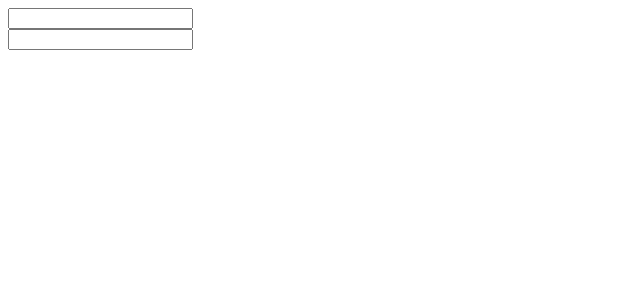
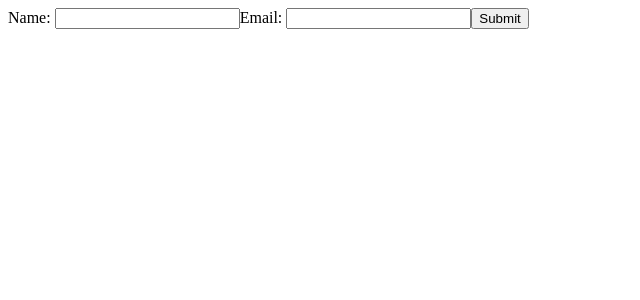
Before and after one commit to FilipVirabyan/example, an Angular app: page / in a window 1280 px wide. Shown: the top 300 px of the page, without its empty margins (0-640 px from the left). Built offline with nearby package versions, Linux system fonts and the light colour scheme.

Commit message:
Update app.component.html

```diff
--- a/src/app/app.component.html
+++ b/src/app/app.component.html
@@ -1,2 +1,18 @@
-<input type="text" [formControl]='nameControl' ><br>
-<input type="text" [formControl]='emailControl' >
+<label>Name:
+    <input type="text" [formControl]='nameControl' >
+</label>
+
+<label >Email:
+    <input type="text" [formControl]='emailControl'>
+</label>
+<button (click)="generateUser()">Submit</button>
+
+<div *ngFor="let user of users let i = index" class="usersDiv">
+
+         <p>Name:{{user.name}}</p>
+         <p>Email:{{user.email}}</p>
+         <p>Points:{{user.points}}</p>
+         <button (click)="incrimentPoints(i)">incriment</button>
+         <button (click)="decrementPoints(i)">decrement</button>
+
+</div>
```
